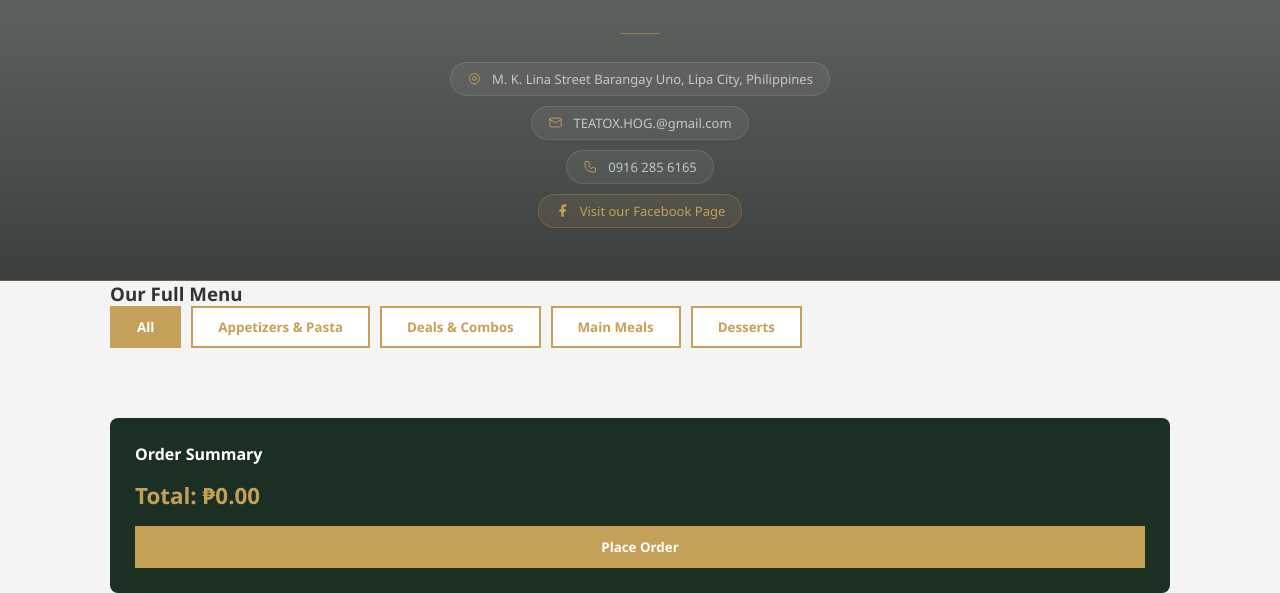
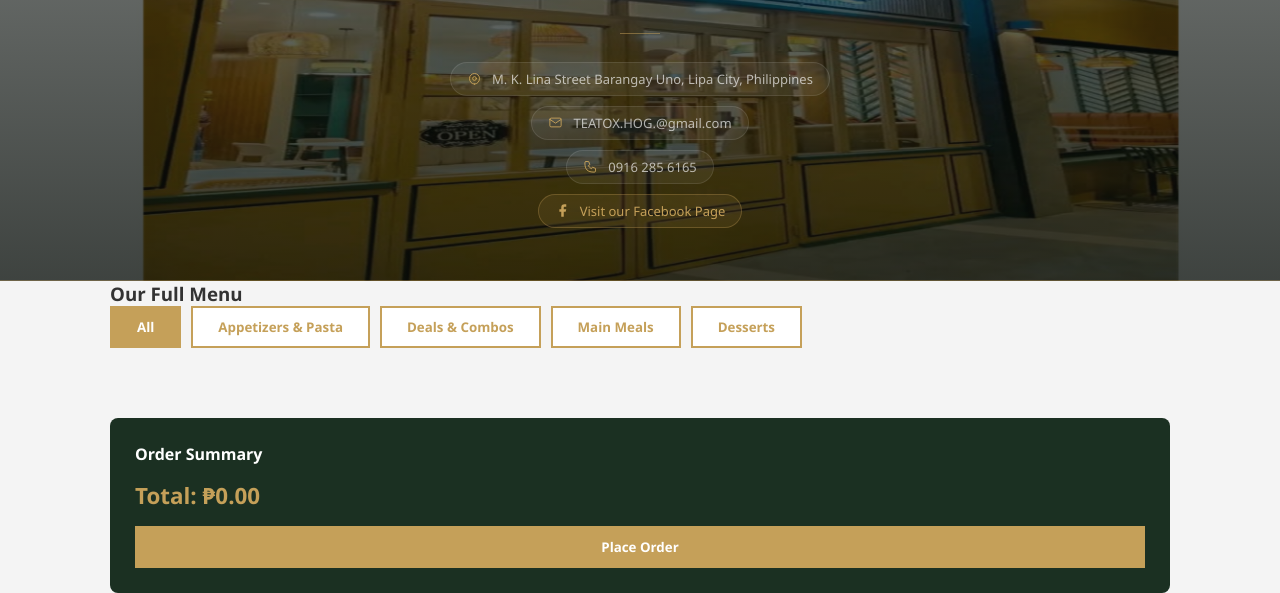
Before and after one commit to DravenPorschE/House-of-Guillass, a website: page public/index.html in a window 1280 px wide. Shown: the part 262-855 px from the top of the page. Drawn offline with Linux system fonts and the light colour scheme; no server answers.

Commit message:
Fixed no home picture

```diff
--- a/public/css/style.css
+++ b/public/css/style.css
@@ -67,7 +67,7 @@
     position: relative;
     height: 460px;
     background: linear-gradient(to bottom, rgba(8,14,10,0.55) 0%, rgba(8,14,10,0.78) 100%),
-                url('../assets/images/bg.jpg') center/cover no-repeat;
+                url('../upload/bg.jpg') center/cover no-repeat;
     display: flex;
     align-items: center;
     justify-content: center;
```
